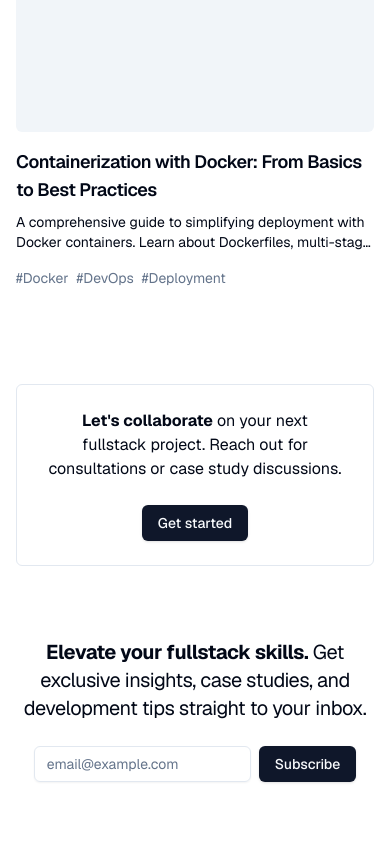
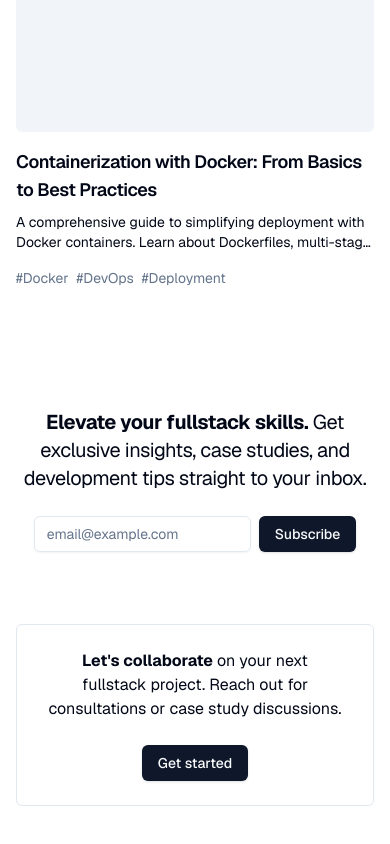
Before and after one commit to triskacode/portfolio-next-v4, a Next.js app: page / in a window 390 px wide. Shown: the part 2822-3666 px from the top of the page. Built offline with nearby package versions, Linux system fonts and the light colour scheme.

Commit message:
fix(layout): Remove order-first class from contact section
- Removes the 'order-first' class from the contact section div
- This change likely affects the layout order on mobile devices
- Keeps the flex and centering classes intact

```diff
--- a/app/page.tsx
+++ b/app/page.tsx
@@ -129,7 +129,7 @@
           </div>
         </div>
         {/* contact section */}
-        <div className="order-first flex items-center justify-center lg:order-none lg:py-[calc(var(--y-padding)/2)]">
+        <div className="flex items-center justify-center lg:py-[calc(var(--y-padding)/2)]">
           <div className="flex h-full max-w-2xl flex-col items-center justify-between gap-6 justify-self-center rounded-md border p-[var(--y-padding)] lg:col-span-2 lg:items-start lg:justify-self-start lg:p-[calc(var(--y-padding)/2)]">
             {/* contact section intro  */}
             <div className="text-balance text-center text-base lg:text-start">
```
